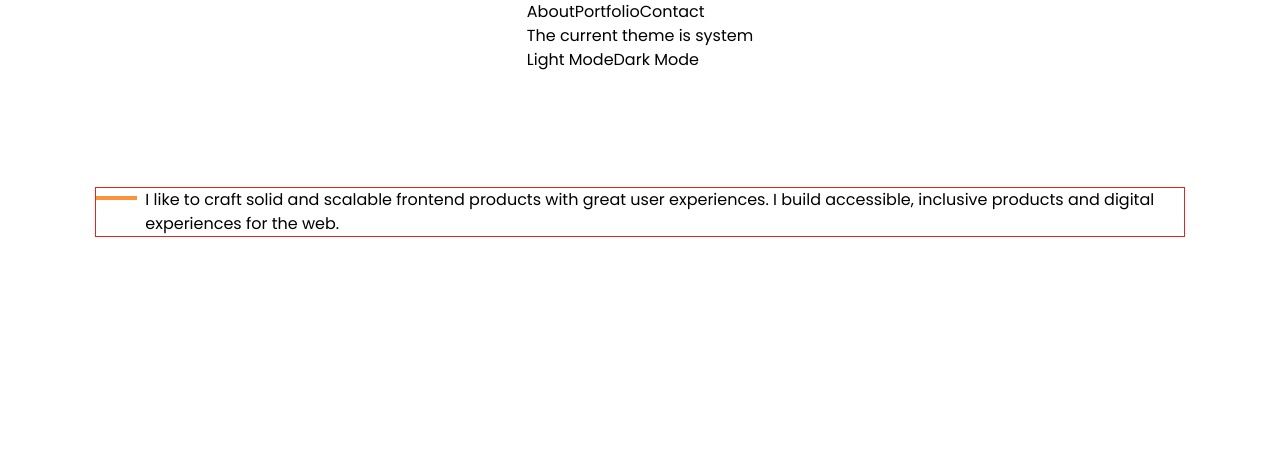
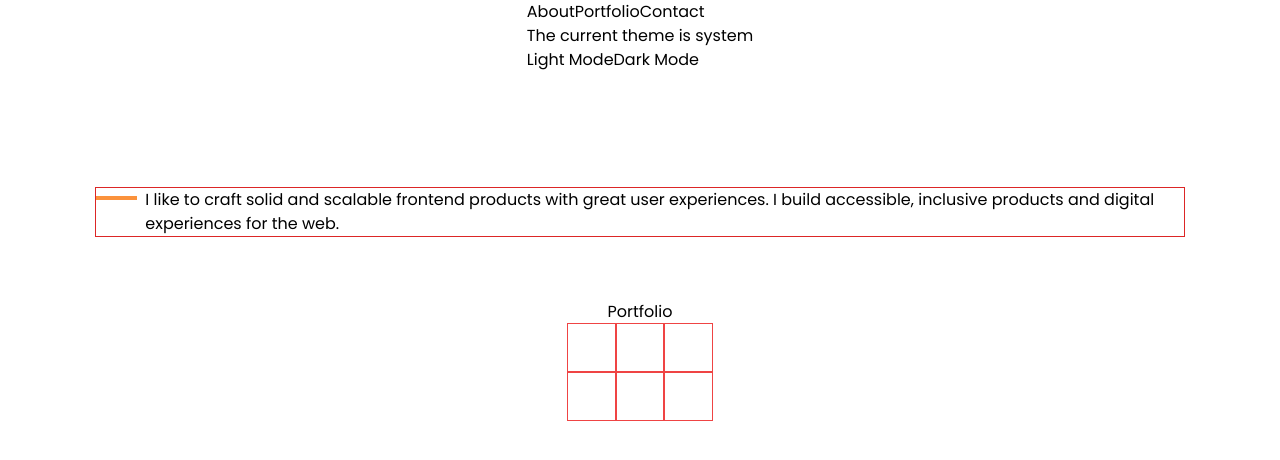
Before and after one commit to HenryNwankwo/PortfolioApp, a Next.js app in the folder portfolio-app/: page / in a window 1280 px wide. Shown: the top 460 px of the page. Built offline with nearby package versions, Linux system fonts and the light colour scheme.

Commit message:
Created the Portfolio section structure

```diff
--- a/portfolio-app/app/page.js
+++ b/portfolio-app/app/page.js
@@ -28,7 +28,17 @@ export default function Home() {
         </div>
       </section>
       <section id='skills'></section>
-      <section id='portfolio'></section>
+      <section id='portfolio'>
+        <h2 className='text-center'>Portfolio</h2>
+        <div className='flex justify-center items-center md:grid grid-cols-3'>
+          <div className='w-12 h-12 outline outline-1 outline-red-500'></div>
+          <div className='w-12 h-12 outline outline-1 outline-red-500'></div>
+          <div className='w-12 h-12 outline outline-1 outline-red-500'></div>
+          <div className='w-12 h-12 outline outline-1 outline-red-500'></div>
+          <div className='w-12 h-12 outline outline-1 outline-red-500'></div>
+          <div className='w-12 h-12 outline outline-1 outline-red-500'></div>
+        </div>
+      </section>
       <section id='experience'></section>
       <section id='testimonials'></section>
       <footer>
```
